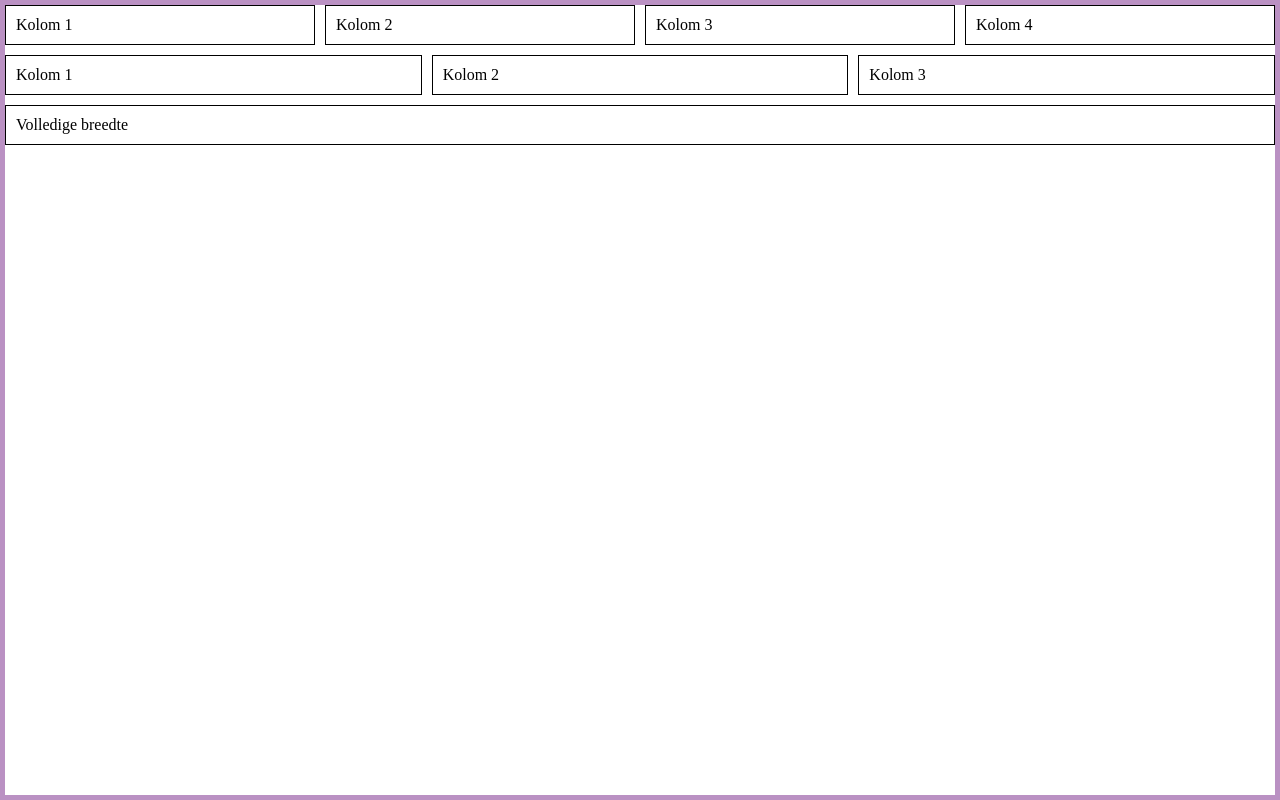
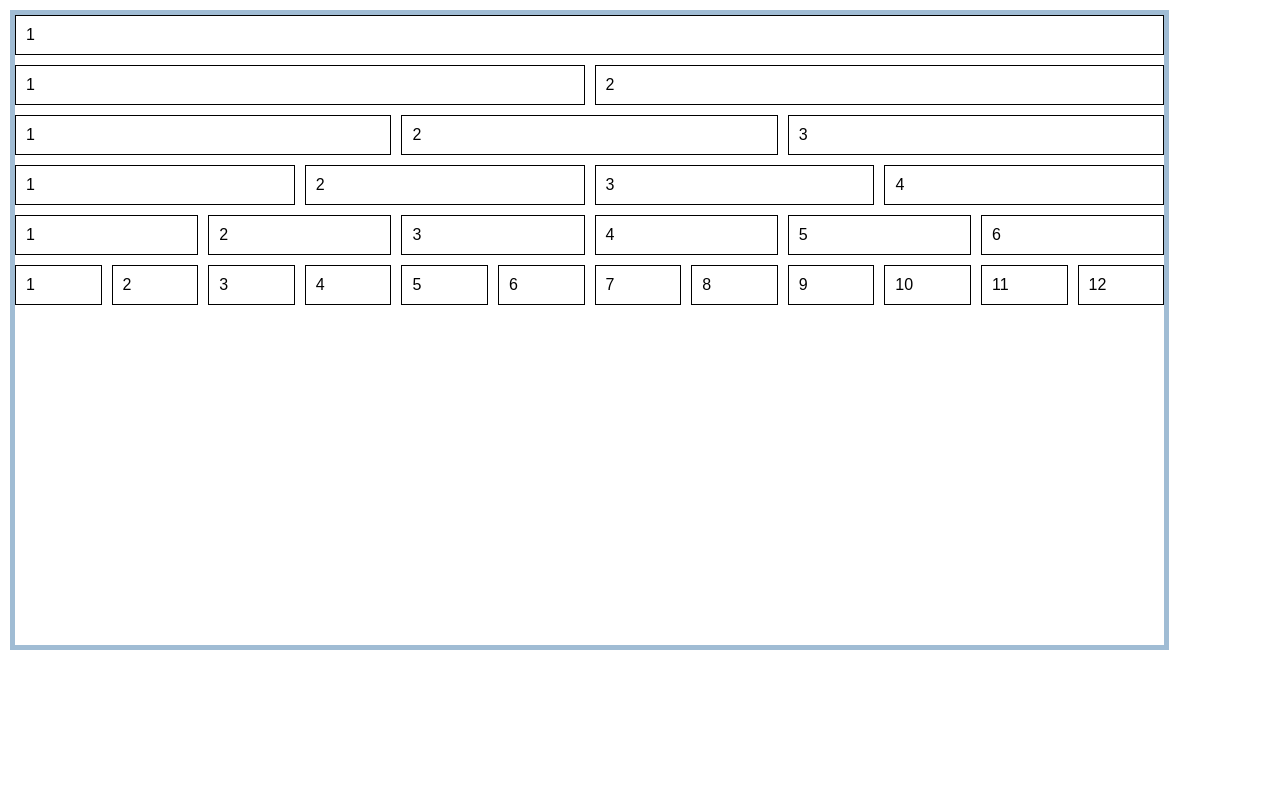
Before and after one commit to 347158/Frontend-Periode-2, a plain HTML site: page index.html in a window 1280 px wide. Drawn offline with Linux system fonts and the light colour scheme.

Commit message:
Add files via upload

```diff
--- a/index.html
+++ b/index.html
@@ -3,28 +3,61 @@
 <head>
     <meta charset="UTF-8">
     <meta name="viewport" content="width=device-width, initial-scale=1.0">
-    <title>Grid systeem</title>
+    <title>Grid Piramide</title>
     <link rel="stylesheet" href="style.css">
 </head>
 <body>
 
+
     <div class="container">
 
         <div class="row">
-        <div class="col-3">Kolom 1</div>
-        <div class="col-3">Kolom 2</div>
-        <div class="col-3">Kolom 3</div>
-        <div class="col-3">Kolom 4</div>
+            <div class="col-12">1</div>
         </div>
 
         <div class="row">
-        <div class="col-4">Kolom 1</div>
-        <div class="col-4">Kolom 2</div>
-        <div class="col-4">Kolom 3</div>
+            <div class="col-6">1</div>
+            <div class="col-6">2</div>
         </div>
 
         <div class="row">
-        <div class="col-12">Volledige breedte</div>
+            <div class="col-4">1</div>
+            <div class="col-4">2</div>
+            <div class="col-4">3</div>
+        </div>
+
+        <div class="row">
+            <div class="col-3">1</div>
+            <div class="col-3">2</div>
+            <div class="col-3">3</div>
+            <div class="col-3">4</div>
+        </div>
+
+        <div class="row">
+            <div class="col-2">1</div>
+            <div class="col-2">2</div>
+            <div class="col-2">3</div>
+            <div class="col-2">4</div>
+            <div class="col-2">5</div>
+            <div class="col-2">6</div>
+        </div>
+
+        <div class="row">
+            <div class="col-1">1</div>
+            <div class="col-1">2</div>
+            <div class="col-1">3</div>
+            <div class="col-1">4</div>
+            <div class="col-1">5</div>
+            <div class="col-1">6</div>
+            <div class="col-1">7</div>
+            <div class="col-1">8</div>
+            <div class="col-1">9</div>
+            <div class="col-1">10</div>
+            <div class="col-1">11</div>
+            <div class="col-1">12</div>
         </div>
 
     </div>
+
+</body>
+</html>
--- a/style.css
+++ b/style.css
@@ -1,3 +1,4 @@
+
 * {
     margin: 0;
     padding: 0;
@@ -10,14 +11,25 @@ box-sizing: border-box;
     --column-padding: 10px;
 }
 
+body {
+    padding: 10px;
+    font-family: Arial, sans-serif;
+}
+
+h1 {
+    margin-bottom: 20px;
+    font-size: 30px;
+    font-weight: normal;
+}
+
 .container {
-margin: 0 auto;
-width: 100%;
-min-height: 100vh;
+    margin: 0;
+    width: 92%;
+    min-height: 80vh;
     display: flex;
     flex-direction: column;
     gap: var(--row-gap);
-border: 5px solid rgb(186, 145, 195);
+    border: 5px solid rgb(160, 188, 212);
 }
 
 .row {
@@ -34,7 +46,6 @@ flex-shrink: 1;
     align-items: center;
     border: 1px solid #000;
 }
-
 
 
 
```
Lines whose indentation alone changed are shown as unchanged.
